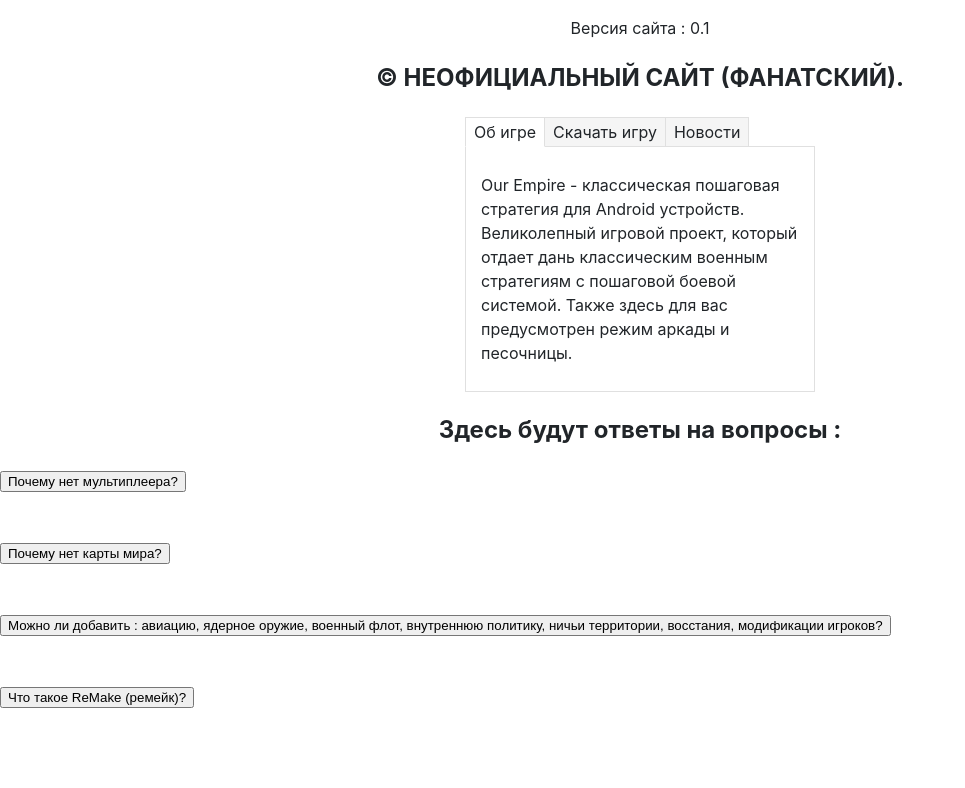
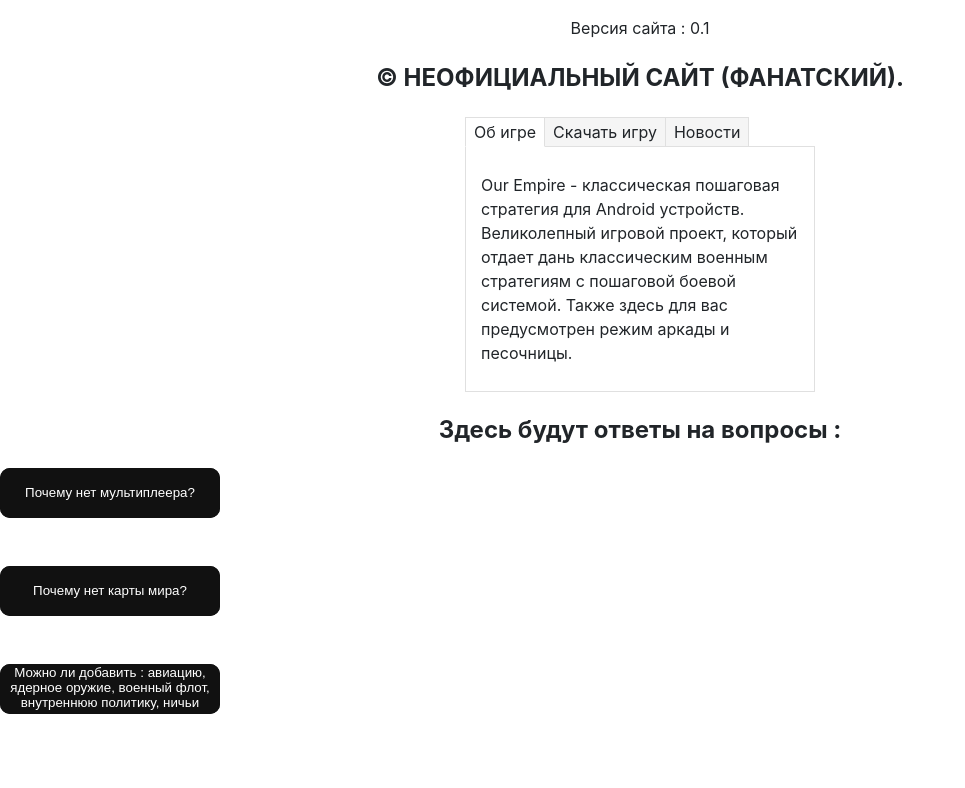
Before and after one commit to our-empire/oe, a plain HTML site: page index.html in a window 1280 px wide. Shown: the top 788 px of the page, without its empty margins (0-965 px from the left). Drawn offline with Linux system fonts and the light colour scheme.

Commit message:
Update index.html
update bugs

```diff
--- a/index.html
+++ b/index.html
@@ -7,7 +7,7 @@
 
 		<meta http-equiv="X-UA-Compatible" content="IE=edge">
 
-		<link rel="stylesheet" href="styleRU.css">
+		<link rel="stylesheet" href="style.css">
 
 		<link rel="icon" href="oe.jpg" type="image/x-icon">
 
```
